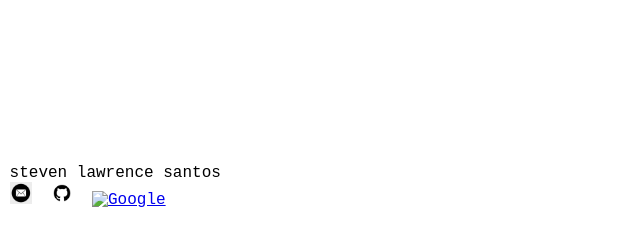
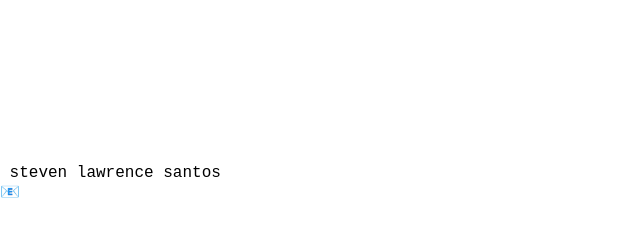
Before and after one commit to mars3jx/mars3jx.github.io, a plain HTML site: page index.html in a window 1280 px wide. Shown: the whole page, without its empty margins (0-640 px from the left). Drawn offline with Linux system fonts and the light colour scheme.

Commit message:
Update contact links in index.html
Replaced social media links with a single email link.

```diff
--- a/index.html
+++ b/index.html
@@ -36,9 +36,7 @@ background-attachment: fixed;
 <br><br><br><br><br><br><br>
 &nbsp;steven lawrence santos
   <br>
-&nbsp;<a class="social" href="mailto:zane3j@gmail.com" target="_blank" rel="noopener"><img src="email_icon.png" alt="email" width="22" height="22"></a>
-&nbsp;<a class="social" href="https://github.com/mars3jx" target="_blank" rel="noopener"><img src="github_icon.png" alt="GitHub" width="22" height="22"></a>
-&nbsp;<a class="social" href="https://me.developers.google.com/u/stevenlawrencesantos3" target="_blank" rel="noopener"><img src="Google" alt="Google" width="22" height="22"></a>
+    <a href="mailto:zane3j@gmail.com.com" style="text-decoration:none;">📧</a>
 <br>
 </body>
 </html>
```
